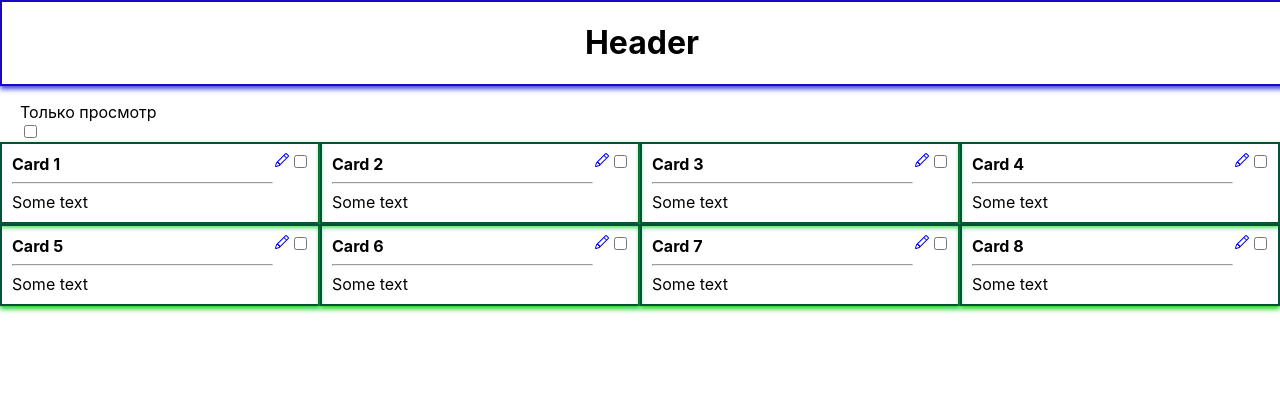
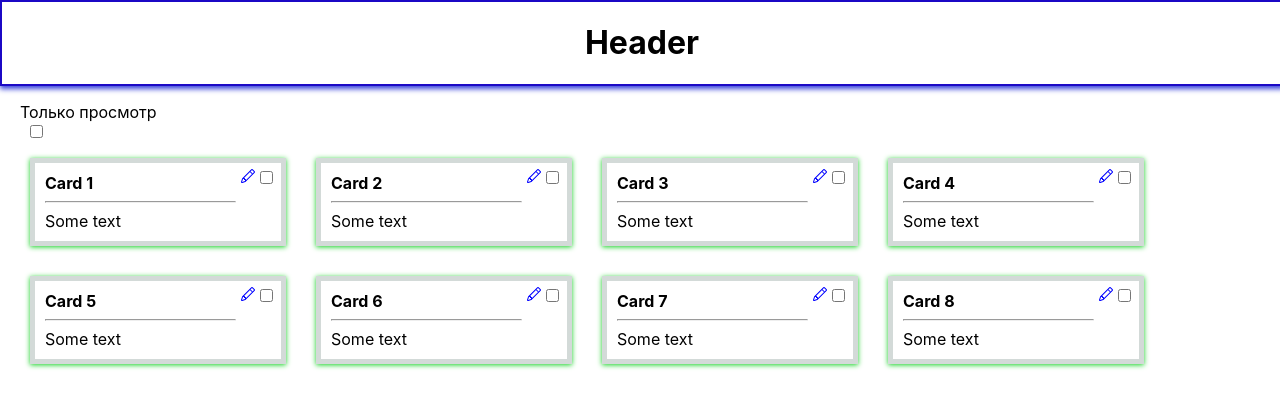
Before and after one commit to gleb-code/ReactJs, a React (Create React App) app: page / in a window 1280 px wide. Shown: the top 408 px of the page. Built offline with nearby package versions, Linux system fonts and the light colour scheme.

Commit message:
ReactJs-Task5

```diff
--- a/package.json
+++ b/package.json
@@ -9,7 +9,8 @@
     "react": "^16.13.1",
     "react-dom": "^16.13.1",
     "react-icons": "^3.11.0",
-    "react-scripts": "3.4.3"
+    "react-scripts": "3.4.3",
+    "styled-components": "^5.2.1"
   },
   "scripts": {
     "start": "react-scripts start",
--- a/src/App.css
+++ b/src/App.css
@@ -1,7 +1,10 @@
 .card {
     position: relative;
-    width: 25%;
-    min-width: 100 px;
+    top: 1em;
+    margin-left: 30px;
+    margin-bottom: 30px;
+    width: 20%;
+    min-width: 120 px;
 }
 .view-mode {
     margin: 10px 0px 0px 20px;
--- a/src/App.js
+++ b/src/App.js
@@ -1,10 +1,13 @@
 import React, {Component} from 'react';
 import './App.css';
-
+import styled from "styled-components";
 import Card from './components/Card';
 import Header from './components/Header';
 
-
+const StyledCheckbox = styled.input`
+  cursor: pointer;
+  margin-left: 10px;
+`;
 class App extends Component {
   state = {
     cards: [
@@ -29,7 +32,7 @@ class App extends Component {
         <Header />
         <div className="view-mode">
           <p>Только просмотр</p>
-          <input type="checkbox" onChange={this.onlyViewModeToggle} />
+          < StyledCheckbox type="checkbox" onChange={this.onlyViewModeToggle} />
         </div>
         <div className="card-list">
           {this.state.cards.map((card) => {
--- a/src/components/Card/index.css
+++ b/src/components/Card/index.css
@@ -1,7 +1,8 @@
 .Card {
-    border: 2px solid rgb(2, 82, 58);
+    border: 5px solid rgb(211, 218, 216);
 
-    box-shadow: 0 3px 5px rgba(7, 207, 23, 0.952);
+    box-shadow: 0px 1px 5px rgba(7, 207, 23, 0.952);
+
     text-align: left;
 }
 .bold {
@@ -37,7 +38,3 @@
 p {
     margin: 0;
     }
-input {
-    cursor: pointer;
-    max-width: 95%;
-    }
```
Also changed, not shown: 1 other file (tests, documents, lock files or other folders).
